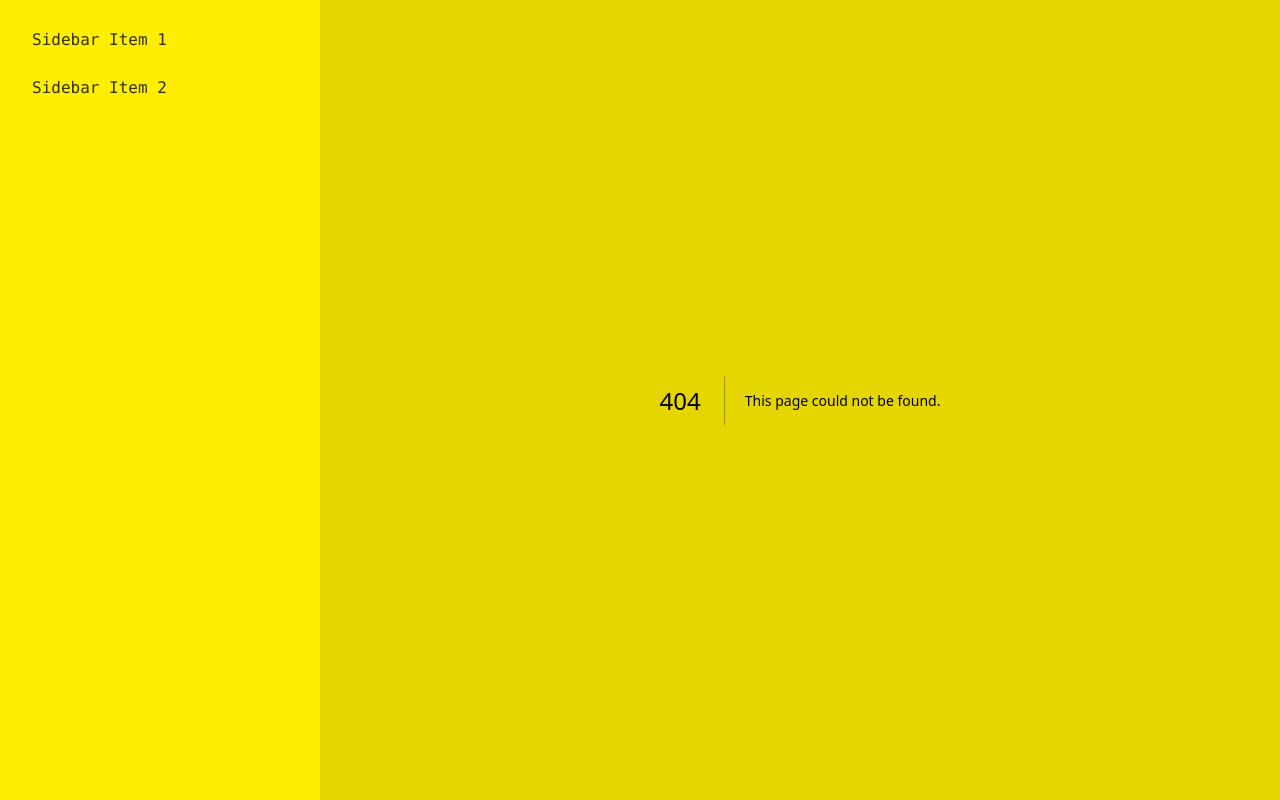
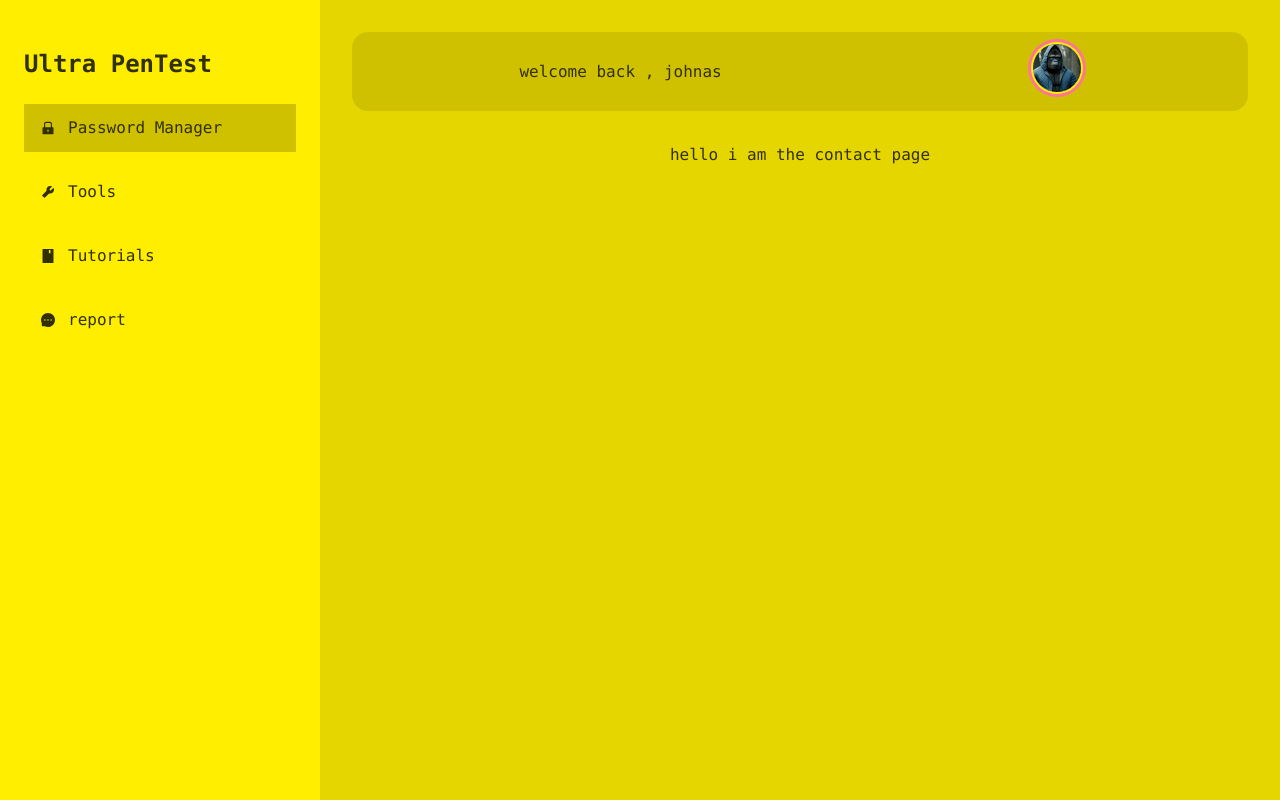
Before and after one commit to asbilim/ultra-frontend, a Next.js app: page /contact in a window 1280 px wide. Before the commit this address had no page. Built offline with nearby package versions, Linux system fonts and the light colour scheme.

Commit message:
all the pages created

```diff
--- /dev/null
+++ b/src/app/contact/page.js
@@ -0,0 +1,5 @@
+export default function Home(){
+    return (
+        <p>hello i am the contact page</p>
+    )
+}
--- a/src/app/layout.js
+++ b/src/app/layout.js
@@ -1,6 +1,9 @@
 import './globals.css'
+import {AiFillLock,AiFillTool,AiFillBook,AiFillMessage} from "react-icons/ai"
+import Link from 'next/link'
 import Navbar from '@/components/navbar'
-import Footer from '@/components/footer'
+
+
 
 export const metadata = {
   title: 'Ultra: Penetration testing tool',
@@ -13,15 +16,19 @@ export default function RootLayout({ children }) {
       <body>
       <div className="drawer drawer-mobile bg-base-200">
             <input id="my-drawer-2" type="checkbox" className="drawer-toggle" />
-            <div className="drawer-content flex flex-col items-center justify-center">
+            <div className="drawer-content flex flex-col items-center justify-start">
+                <Navbar />
                 {children}
                 <label htmlFor="my-drawer-2" className="btn btn-primary drawer-button lg:hidden">Open drawer</label>
             </div>
             <div className="drawer-side">
                 <label htmlFor="my-drawer-2" className="drawer-overlay"></label>
-                <ul className="menu p-4 w-80 bg-base-100 text-base-content">
-                  <li><a>Sidebar Item 1</a></li>
-                  <li><a>Sidebar Item 2</a></li>
+                <ul className="menu p-6 pt-8 w-80 bg-base-100 text-base-content ">
+                  <h2 className='w-full text-start font-semibold text-2xl my-4'>Ultra PenTest</h2>
+                  <li className='bg-base-300 my-2'><Link href=""><AiFillLock /> Password Manager</Link></li>
+                  <li className='my-2'><Link href="/tools"><AiFillTool/> Tools</Link></li>
+                  <li className='my-2'><Link href="/tutorials"><AiFillBook />Tutorials</Link></li>
+                  <li className='my-2'><Link href="/contact"><AiFillMessage />report</Link></li>
                 </ul>
             </div>
         </div>
--- /dev/null
+++ b/src/app/loading.js
@@ -0,0 +1,5 @@
+export default function Loading(){
+    return (
+        <p>loading</p>
+    )
+}
--- /dev/null
+++ b/src/app/tools/page.js
@@ -0,0 +1,5 @@
+export default function Home(){
+    return (
+        <p>hello i am the tools page</p>
+    )
+}
--- /dev/null
+++ b/src/app/tutorials/page.js
@@ -0,0 +1,5 @@
+export default function Home(){
+    return (
+        <p>hello i am the Tutorials page</p>
+    )
+}
--- a/src/components/navbar.jsx
+++ b/src/components/navbar.jsx
@@ -1,18 +1,23 @@
+import profile from "../../public/profile.jpeg"
+import Image from "next/image"
 export default function Navbar({children}){
     return (
-        <div className="drawer drawer-mobile">
-            <input id="my-drawer-2" type="checkbox" className="drawer-toggle" />
-            <div className="drawer-content flex flex-col items-center justify-center">
-                <label htmlFor="my-drawer-2" className="btn btn-primary drawer-button lg:hidden">Open drawer</label>
-            </div>
-            <div className="drawer-side">
-                <label htmlFor="my-drawer-2" className="drawer-overlay"></label>
-                <ul className="menu p-4 w-80 bg-base-100 text-base-content">
-
-                <li className=""><a>Sidebar Item 1</a></li>
-                <li><a>Sidebar Item 2</a></li>
-                </ul>
-                {children}
+        <div className="flex w-full items-center justify-center p-8">
+            <div className="flex w-full rounded-2xl bg-base-300 items-center justify-around p-3">
+                <p>welcome back , johnas</p>
+                <div className="dropdown">
+                    <label tabIndex={0} className="cursor-pointer">
+                        <div className="avatar cursor-pointer">
+                            <div className="w-12 rounded-full ring ring-primary ring-offset-base-100 ring-offset-2">
+                                <Image src={profile} className="object-cover" />
+                            </div>
+                        </div>
+                    </label>
+                    <ul tabIndex={0} className="dropdown-content menu p-2 shadow bg-base-100 rounded-box w-52">
+                        <li><a>Profile</a></li>
+                        <li><a>Logout</a></li>
+                    </ul>
+                </div>
             </div>
         </div>
     )
```
Also changed, not shown: public/profile.jpeg (added).
